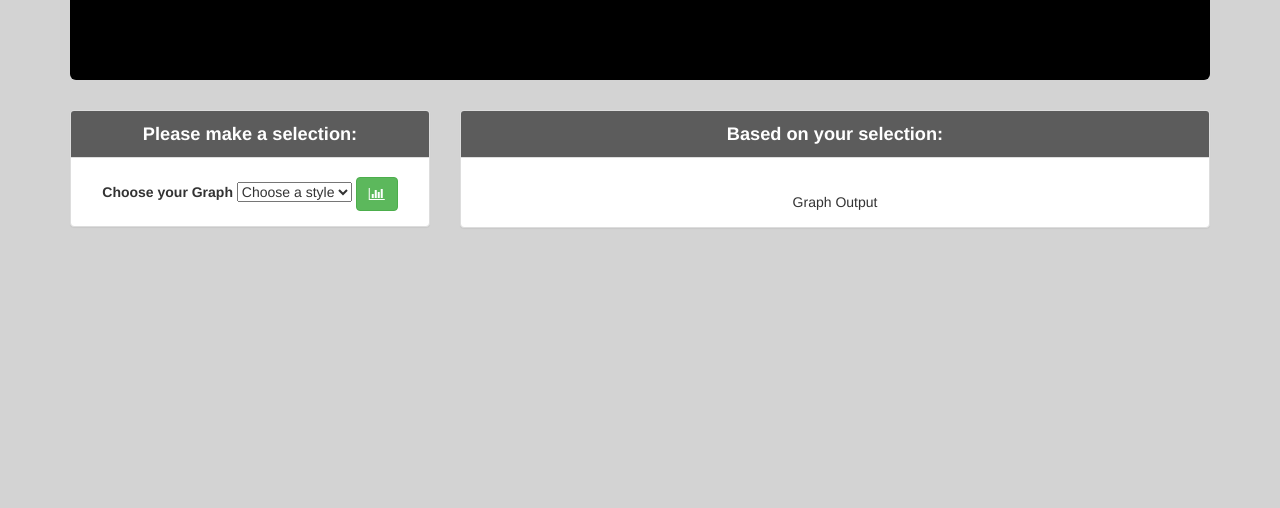
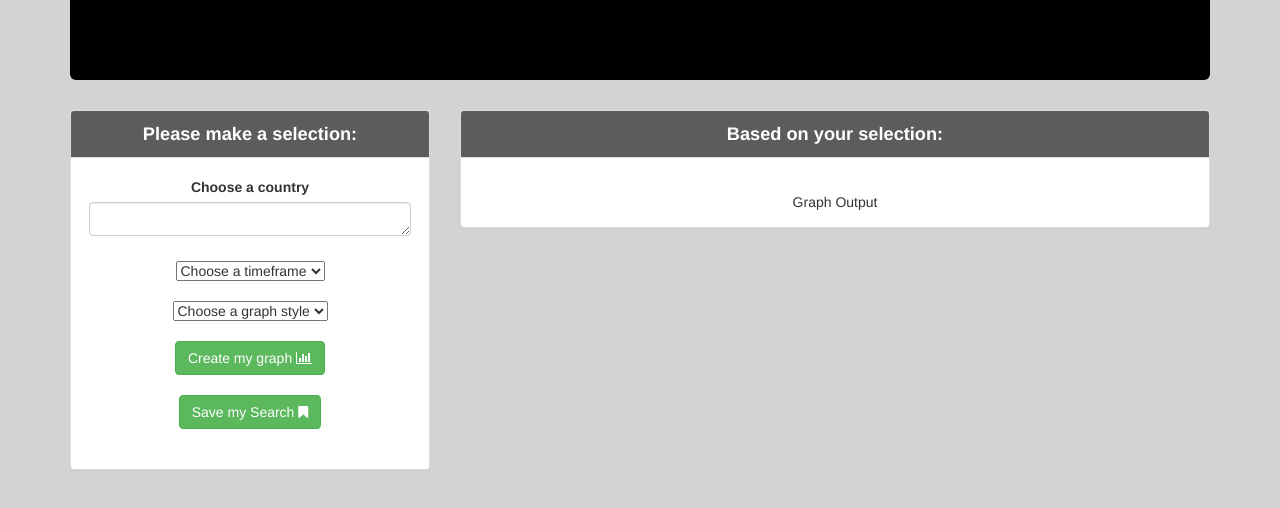
Before and after one commit to joneill-bootcamp/Project2, a website: page public/index.html in a window 1280 px wide. Shown: the part 214-722 px from the top of the page. Drawn offline with nearby package versions, Linux system fonts and the light colour scheme; no server answers; a web font is replaced by a local one.

Commit message:
basic html and css build refine

```diff
--- a/public/css/style.css
+++ b/public/css/style.css
@@ -27,3 +27,10 @@ body {
   margin-bottom: 1em;
   font-size: 1.3em;
 }
+
+.form-group {
+  width: 90%;
+  display: inline-block;
+  float: none;
+  margin: 0 auto;
+}
--- a/public/index.html
+++ b/public/index.html
@@ -41,24 +41,59 @@
             </div>
             <form class="create-form text-center">
               <div class="form-group">
-                <label for="graph">Choose your Graph</label>
-                <select data-placeholder="" id="choices" name="choices">
+                <label for="country-choice">Choose a country</label>
+                <textarea class="form-control" id="country" rows="1"></textarea>
+              </div>
+              <br />
+              <br />
+              <div class="form-group">
+                <select data-placeholder="" id="time-choice" name="time-choice">
                   <option value="Nothing Selected" selected
-                    >Choose a style</option
+                    >Choose a timeframe</option
+                  >
+                  <option value="day">Day</option>
+                  <option value="week">Week</option>
+                  <option value="month">Month</option>
+                </select>
+              </div>
+              <br />
+              <br />
+              <div class="form-group">
+                <select
+                  data-placeholder=""
+                  id="graph-choice"
+                  name="graph-choice"
+                >
+                  <option value="Nothing Selected" selected
+                    >Choose a graph style</option
                   >
                   <option value="bar">Bar Chart</option>
                   <option value="donut">Donut Chart</option>
                   <option value="pie">Pie Chart</option>
                 </select>
-
+                <br />
+                <br />
                 <button
                   type="button"
                   class="addchoice btn btn-success"
                   id="addchoice"
                 >
-                  <span class="fa fa-bar-chart"></span>
+                  Create my graph <span class="fa fa-bar-chart"></span>
                 </button>
               </div>
+              <br />
+              <br />
+              <div>
+                <button
+                  type="button"
+                  class="addchoice btn btn-success"
+                  id="addchoice"
+                >
+                  Save my Search <span class="fa fa-bookmark"></span>
+                </button>
+              </div>
+              <br />
+              <br />
             </form>
           </div>
         </div>
@@ -73,7 +108,6 @@
           </div>
         </div>
       </div>
-      <!--endrow -->
     </div>
     <!-- Custom Script -->
     <script
```
